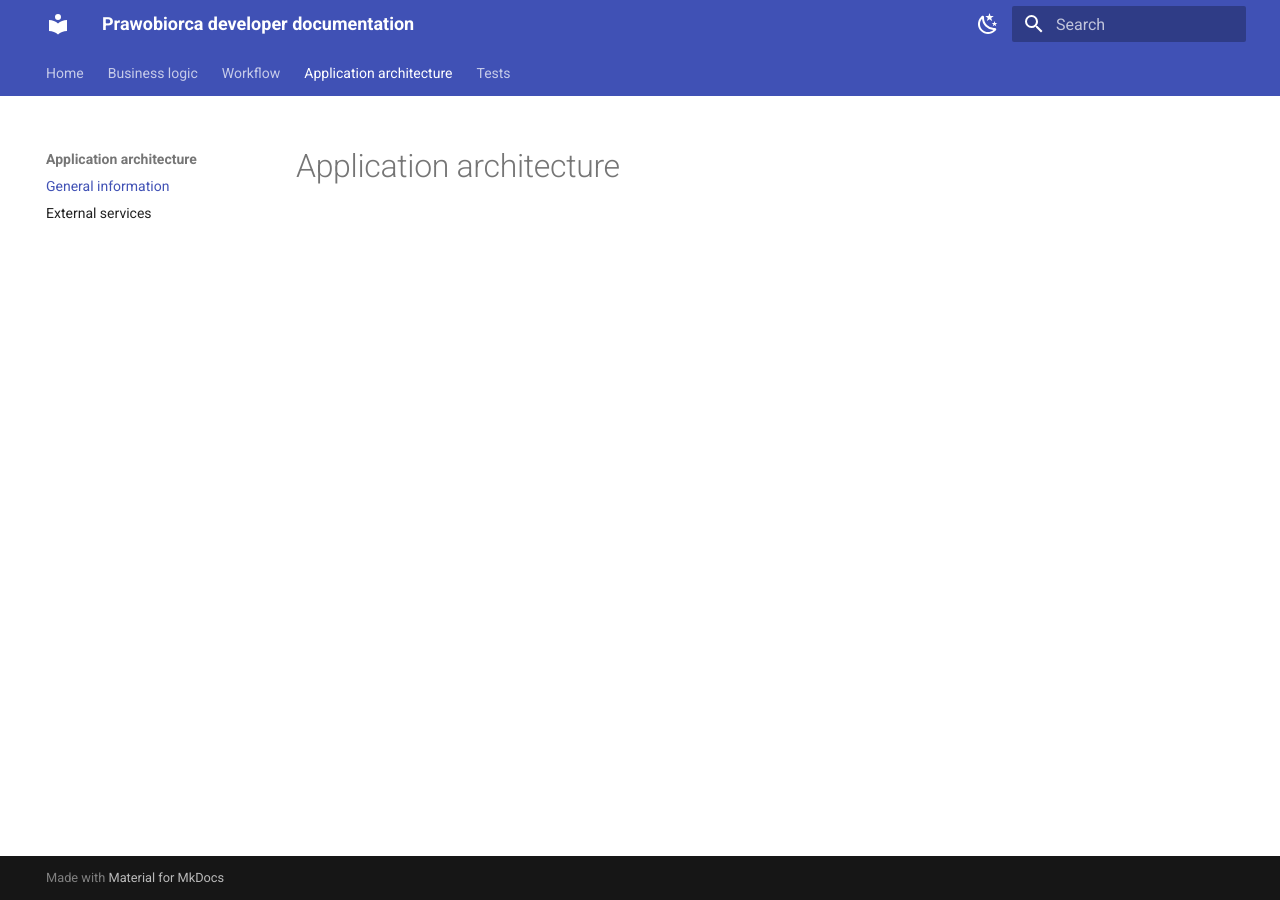
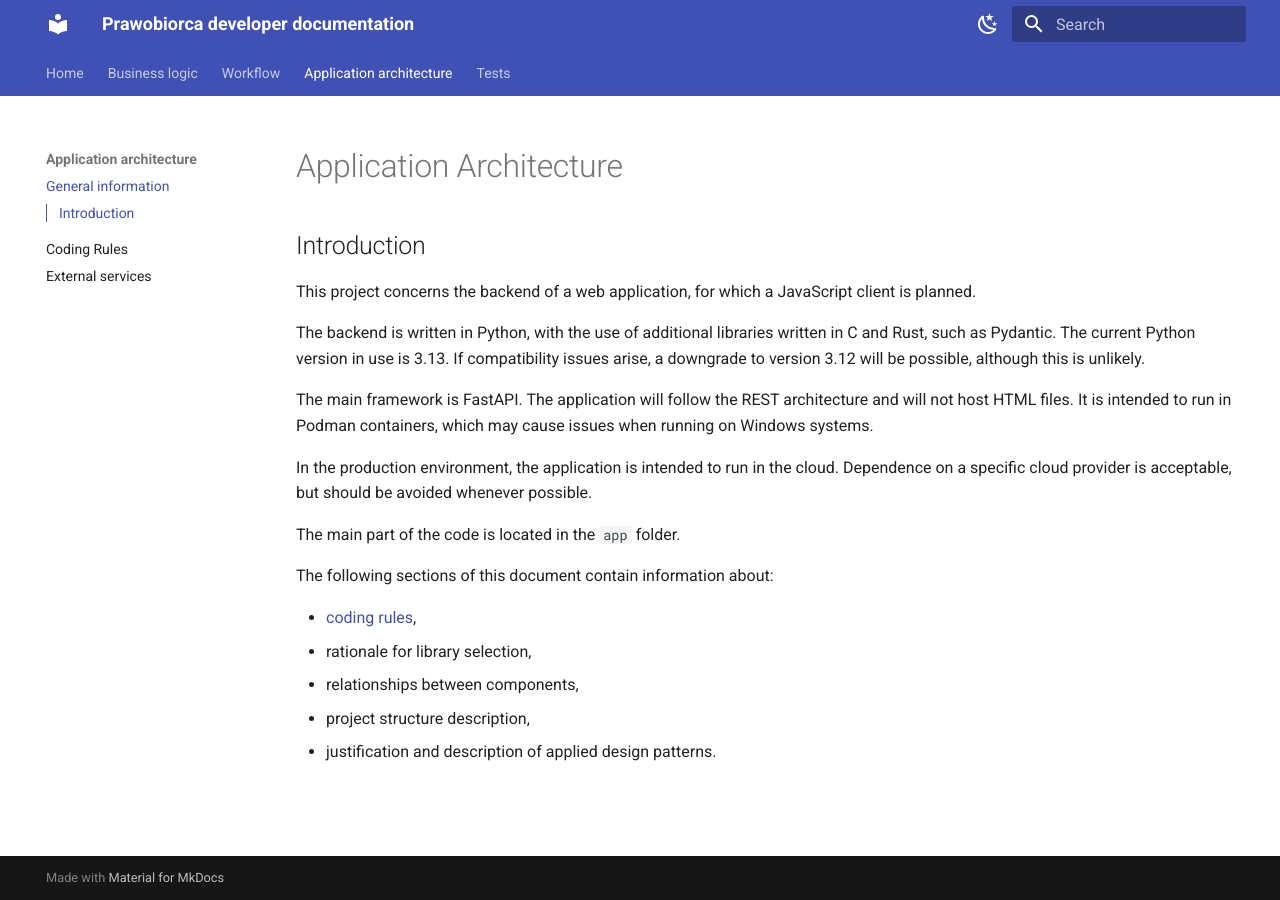
Before and after one commit to ErykMikolajewicz/prawobiorca-backend, an MkDocs documentation site: the page built from docs/architecture/architecture.md, in a window 1280 px wide. Built offline with MkDocs 1.6.1 and Material for MkDocs 9.7.7, drawn with Linux system fonts in a browser that asks for light colours.

Commit message:
docs architecture docs: Add information coding rules in project, and links to existing files.

```diff
--- a/docs/architecture/architecture.md
+++ b/docs/architecture/architecture.md
@@ -1 +1,20 @@
-# Application architecture
+# Application Architecture
+
+## Introduction
+This project concerns the backend of a web application, for which a JavaScript client is planned.
+
+The backend is written in Python, with the use of additional libraries written in C and Rust, such as Pydantic. The current Python version in use is 3.13. If compatibility issues arise, a downgrade to version 3.12 will be possible, although this is unlikely.
+
+The main framework is FastAPI. The application will follow the REST architecture and will not host HTML files. It is intended to run in Podman containers, which may cause issues when running on Windows systems.
+
+In the production environment, the application is intended to run in the cloud. Dependence on a specific cloud provider is acceptable, but should be avoided whenever possible.
+
+The main part of the code is located in the `app` folder.
+
+The following sections of this document contain information about:
+
+  - [coding rules](coding_rules.md),
+  - rationale for library selection,
+  - relationships between components,
+  - project structure description,
+  - justification and description of applied design patterns.
--- a/mkdocs.yml
+++ b/mkdocs.yml
@@ -7,6 +7,7 @@ nav:
   - Workflow: workflow.md
   - Application architecture:
     - General information: architecture/architecture.md
+    - Coding Rules: architecture/coding_rules.md
     - External services: architecture/external_services.md
   - Tests:
     - General information: tests/tests.md
--- a/pyproject.toml
+++ b/pyproject.toml
@@ -1,6 +1,6 @@
 [project]
 name = "prawobiorca-backend"
-version = "0.23.3"
+version = "0.23.4"
 description = "Backend for law acts search engine with AI features."
 readme = "README.md"
 requires-python = ">=3.13"
```
Also changed, not shown: docs/architecture/coding_rules.md (added, +148 -0 lines).
